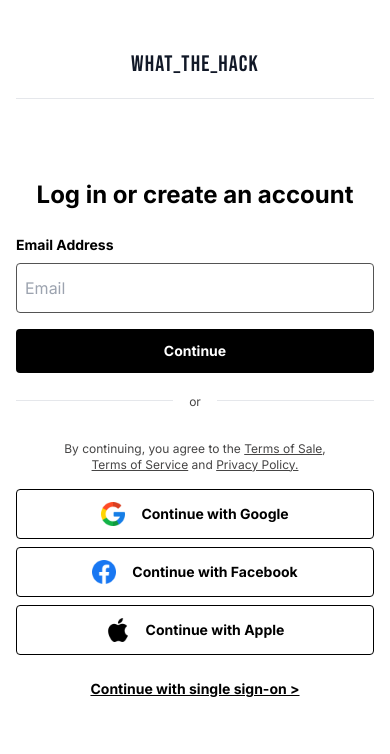
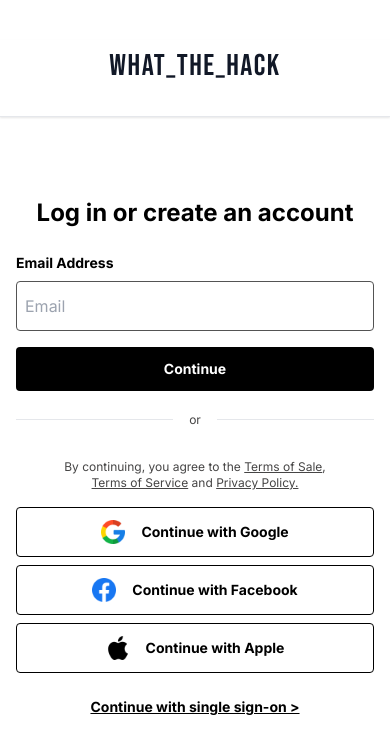
Before and after one commit to chun-eric/what-the-hack-news, a React (Vite) app: page /login in a window 390 px wide. Shown: the top 754 px of the page. Built offline with nearby package versions, Linux system fonts and the light colour scheme.

Commit message:
Fix logoHeader and shadow effect

```diff
--- a/src/App.jsx
+++ b/src/App.jsx
@@ -36,7 +36,11 @@ const App = () => {
 
       {/* Routes */}
       <div className='w-full'>
-        <div className='px-4 sm:px-[3vw] md:px-[4vw] lg:px-[5vw]'>
+        <div
+          className={
+            !isLoginPage ? `px-4 sm:px-[3vw] md:px-[4vw] lg:px-[5vw]` : ""
+          }
+        >
           <Routes>
             <Route path='/' element={<Home />} />
             <Route path='/trending' element={<Trending />} />
--- a/src/Components/login/Login.jsx
+++ b/src/Components/login/Login.jsx
@@ -5,7 +5,7 @@ import { Link } from "react-router-dom";
 
 const Login = () => {
   return (
-    <div className='max-w-[500px] mx-auto  h-auto mt-20 flex flex-col'>
+    <div className='max-w-[480px] mx-auto  h-auto mt-20 flex flex-col px-4 '>
       <h1 className='mb-6 text-2xl font-bold text-center font-inter'>
         Log in or create an account
       </h1>
--- a/src/Components/logoHeader/LogoHeader.jsx
+++ b/src/Components/logoHeader/LogoHeader.jsx
@@ -2,11 +2,11 @@ import { Link } from "react-router-dom";
 
 const logoHeader = () => {
   return (
-    <div className='w-full pb-4 mt-10 border-b'>
+    <div className='w-full pb-8 mt-10 border-b shadow-[0_1px_2px_0_rgba(0,0,0,0.1)] '>
       <div className='flex items-center justify-center w-full min-h-30'>
         <div className='flex items-center justify-center flex-1 w-full'>
           <Link to='/'>
-            <h1 className='font-["Bebas_Neue"] md:text-4xl text-gray-900 tracking-wider cursor-pointer flex items-center mt-2 text-[1.4rem] sm:text-3xl'>
+            <h1 className='font-["Bebas_Neue"] md:text-4xl text-gray-900 tracking-wider cursor-pointer flex items-center mt-2  text-3xl'>
               What_The_Hack
             </h1>
           </Link>
--- a/src/Pages/Games.jsx
+++ b/src/Pages/Games.jsx
@@ -1,4 +1,4 @@
-import React from "react";
+
 
 const Games = () => {
   return (
--- a/tailwind.config.js
+++ b/tailwind.config.js
@@ -13,6 +13,9 @@ export default {
         royalBlue: "#408dff",
         royalBlack: "#111214",
       },
+      boxShadow: {
+        bottomShadow: "0 1px 2px 0 rgb(0 0 0 / 0.05)",
+      },
     },
   },
   plugins: [],
```
